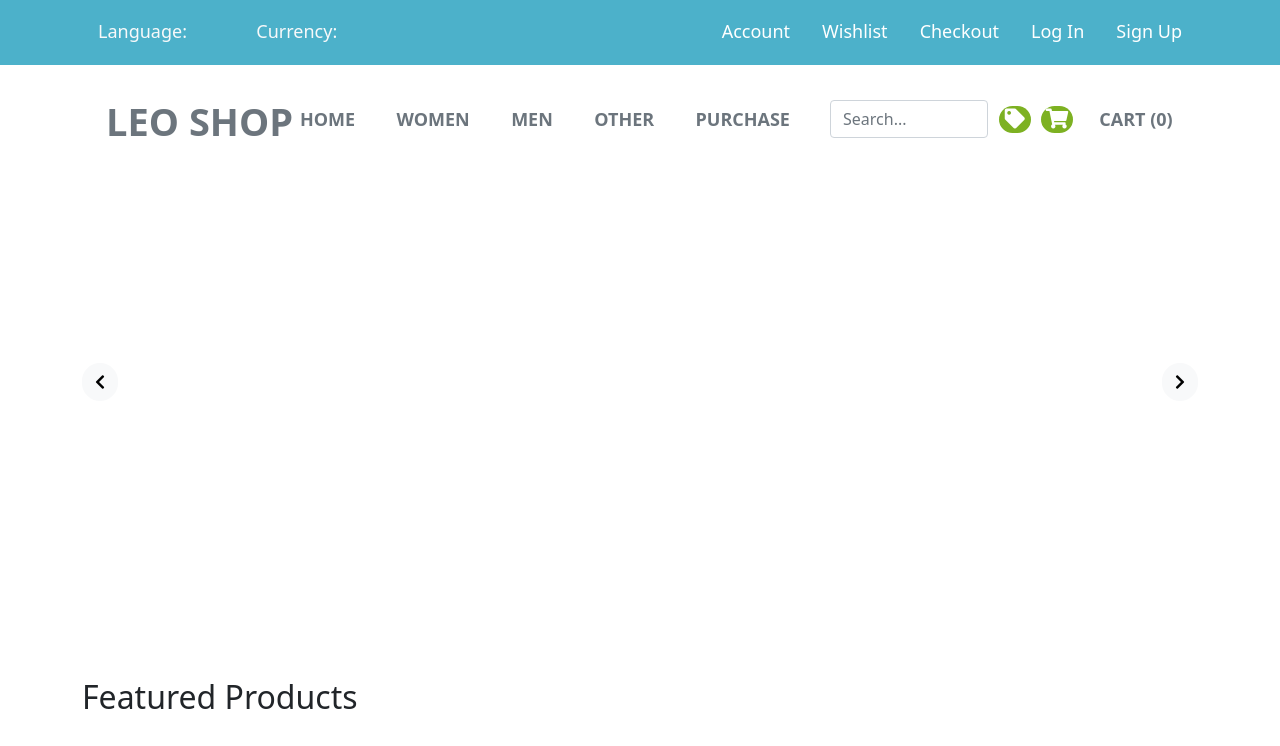
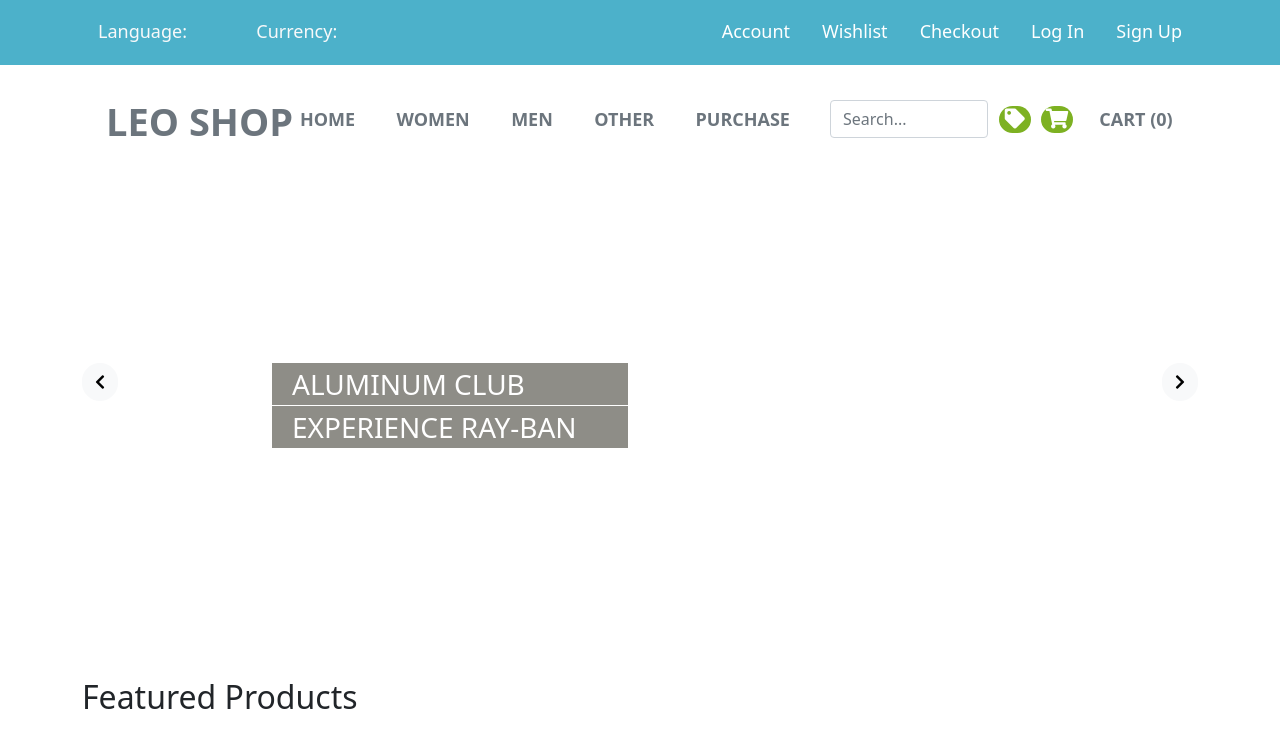
Before and after one commit to Sergiiko2/magazine, a website: page index.html in a window 1280 px wide. Shown: the top 746 px of the page. Drawn offline with nearby package versions, Linux system fonts and the light colour scheme.

Commit message:
Внёс доработки к банеру

```diff
--- a/index.html
+++ b/index.html
@@ -107,9 +107,11 @@
                     <i class="fas fa-chevron-left"></i>
                 </button>
             </div>
-            <div class="col-lg-8 col-sm-6 col-3">
-                <p class="text-white">ALUMINUM CLUB</p>
-                <p class="text-white"> EXPERIENCE RAY-BAN</p>
+            <div class="col-lg-4 col-sm-6 col-6">
+                <p class="text-white fs3">ALUMINUM CLUB</p>
+                <p class="text-white fs3"> EXPERIENCE RAY-BAN</p>
+            </div>
+            <div class="col-lg-4 col-sm-0 col-0">
             </div>
             <div class="col-lg-2 col-sm-3 col-3" id="btnEnd">
                 <button type="button" class="btn btn-light" id="right">
--- a/scss/main.scss
+++ b/scss/main.scss
@@ -141,3 +141,9 @@ p {
 .color {
   color: #84d4e8;
 }
+.fs3 {
+  font-size: 28px;
+  background: #5f5d55;
+  padding: 0 20px 0 20px;
+  opacity: 0.7;
+}
```
Also changed, not shown: css/main.css, 1 other file.
